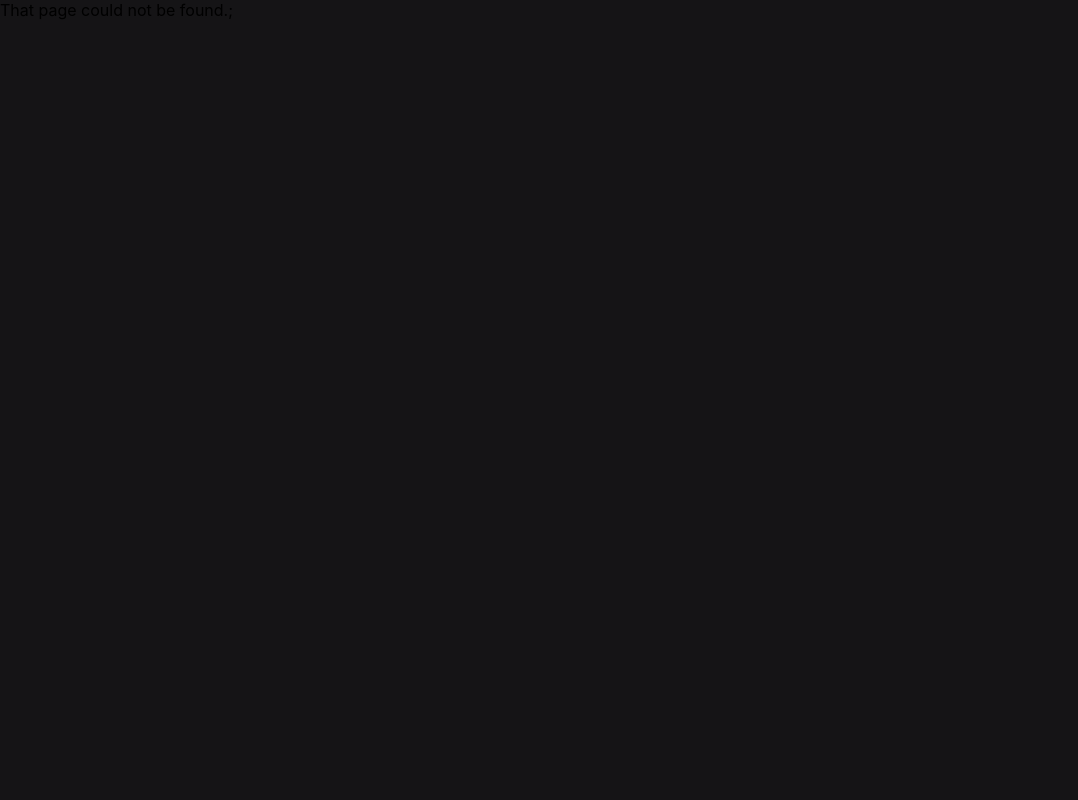
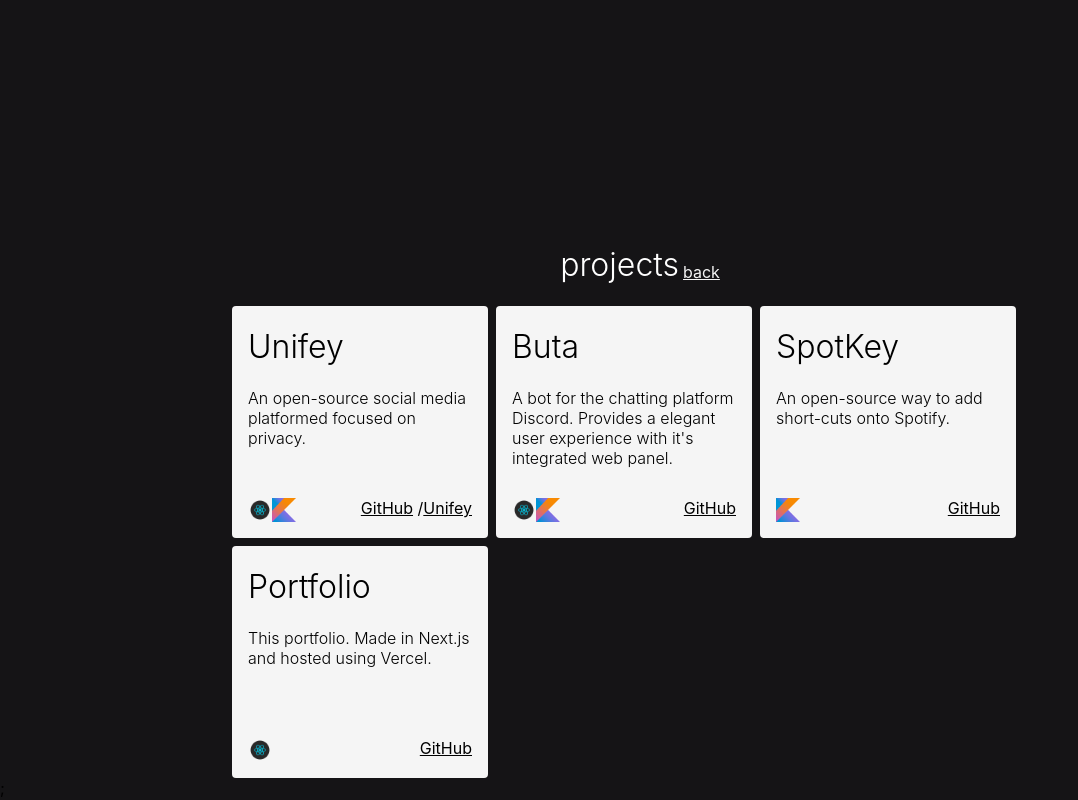
Before and after one commit to Shoganeko/portfolio, a Next.js app: page /portfolio in a window 1280 px wide. Before the commit this address had no page. Shown: the whole page, without its empty margins (0-1078 px from the left). Built offline with nearby package versions, Linux system fonts and the light colour scheme.

Commit message:
add portfolio page

```diff
--- a/components/Layout.tsx
+++ b/components/Layout.tsx
@@ -1,10 +1,9 @@
 import Head from "next/head";
-import { Children } from "react";
 import Main from "./Main";
 
 type LayoutProps = {
     title?: string,
-    children: JSX.Element
+    children: JSX.Element[] | JSX.Element
 }
 
 const Layout = ({ title, children }: LayoutProps) => {
--- /dev/null
+++ b/components/Logo.tsx
@@ -0,0 +1,11 @@
+import Image from "next/image";
+
+type LogoProps = {
+    name: string
+}
+
+const Logo = ({ name }: LogoProps) => {
+    return <Image src={`/logos/${name}.png`} width={24} height={24}/>;
+};
+
+export default Logo;
--- a/components/Main.tsx
+++ b/components/Main.tsx
@@ -2,6 +2,11 @@ import styled from "styled-components";
 
 const Main = styled.div`
     margin-top: 14rem;
+
+    display: flex;
+    align-items: center;
+    justify-content: center;
+    flex-direction: column;
 `
 
 export default Main;
--- a/pages/404.tsx
+++ b/pages/404.tsx
@@ -1,5 +1,13 @@
+import Link from "next/link"
+import Layout from "../components/Layout";
+
 const NotFound = () => {
-    return <>That page could not be found.</>
+    return (
+        <Layout>
+            <h1>That page could not be found.</h1>
+            <Link href="/">back to safety.</Link>
+        </Layout>
+    );
 }
 
 export default NotFound;
--- a/pages/_app.tsx
+++ b/pages/_app.tsx
@@ -18,6 +18,7 @@ const GlobalStyle = createGlobalStyle`
 
     p, h1, h2, h3 {
         color: white;
+        font-weight: 300;
     }
 
     a {
--- /dev/null
+++ b/pages/portfolio.tsx
@@ -0,0 +1,154 @@
+import Link from "next/link";
+import styled from "styled-components";
+import Layout from "../components/Layout";
+import Logo from "../components/Logo";
+
+type ProjectArgs = {
+    title: string;
+    desc: string;
+    links: JSX.Element[];
+    icons: JSX.Element[] | JSX.Element;
+};
+
+const Project = ({ title, desc, links, icons }: ProjectArgs) => {
+    const ProjectBody = styled.div`
+        border-radius: 4px;
+        position: relative;
+        background-color: whitesmoke;
+        padding-left: 16px;
+        padding-right: 16px;
+        padding-bottom: 16px;
+        min-height: 232px;
+
+        max-width: 256px;
+
+        a {
+            color: black;
+        }
+
+        p {
+            margin-bottom: 32px;
+        }
+
+        .project-footer {
+            position: absolute;
+            bottom: 0;
+            display: flex;
+            flex-direction: row;
+            width: 100%;
+            justify-content: space-between;
+
+            margin-bottom: 16px;
+            width: 224px;
+
+            .icons {
+                display: flex;
+                justify-content: space-evenly;
+                flex-direction: row;
+            }
+
+            .links {
+                display: flex;
+                flex-direction: row;
+                justify-content: space-evenly;
+                list-decoration: none;
+            }
+        }
+
+        h1,
+        p {
+            color: black;
+        }
+    `;
+
+    return (
+        <ProjectBody>
+            <h1>{title}</h1>
+            <p>{desc}</p>
+            <div className="project-footer">
+                <div className="icons">{icons}</div>
+                <div className="links">
+                    {links.map((link: JSX.Element, index: number) => {
+                        return index + 1 === links.length ? (
+                            <div key={index}>{link}</div>
+                        ) : (
+                            <div key={index}>{link} / </div>
+                        );
+                    })}
+                </div>
+            </div>
+        </ProjectBody>
+    );
+};
+
+const ProjectLists = styled.div`
+    display: flex;
+    flex-wrap: wrap;
+    gap: 8px;
+    max-width: 816px;
+`;
+
+const Title = styled.div`
+    display: flex;
+    flex-direction: row;
+
+    a {
+        margin-top: 38px;
+        margin-left: 4px;
+    }
+`
+
+const Portfolio = () => {
+    return (
+        <Layout>
+            <Title>
+                <h1>projects</h1>
+                <Link href="/">back</Link>
+            </Title>
+            <ProjectLists>
+                <Project
+                    title="Unifey"
+                    desc="An open-source social media platformed focused on privacy."
+                    links={[
+                        <a href="https://github.com/unifeyapp">GitHub</a>,
+                        <a href="https://unifey.net">Unifey</a>,
+                    ]}
+                    icons={[<Logo name={"react"} />, <Logo name={"kotlin"} />]}
+                />
+
+                <Project
+                    title="Buta"
+                    desc="A bot for the chatting platform Discord. Provides a elegant user experience with it's integrated web panel."
+                    links={[
+                        <a href="https://github.com/shoganeko/buta">GitHub</a>,
+                    ]}
+                    icons={[<Logo name={"react"} />, <Logo name={"kotlin"} />]}
+                />
+
+                <Project
+                    title="SpotKey"
+                    desc="An open-source way to add short-cuts onto Spotify."
+                    icons={[<Logo name={"kotlin"} />]}
+                    links={[
+                        <a href="https://github.com/shoganeko/spotkey">
+                            GitHub
+                        </a>,
+                    ]}
+                />
+
+                <Project
+                    title="Portfolio"
+                    desc="This portfolio. Made in Next.js and hosted using Vercel."
+                    icons={[<Logo name={"react"} />]}
+                    links={[
+                        <a href="https://github.com/shoganeko/portfolio">
+                            GitHub
+                        </a>,
+                    ]}
+                />
+            </ProjectLists>
+        </Layout>
+    );
+};
+
+export default Portfolio;
```
Also changed, not shown: pages/index.tsx (+15 -13 lines), public/logos/kotlin.png (added), public/logos/react.png (added).
